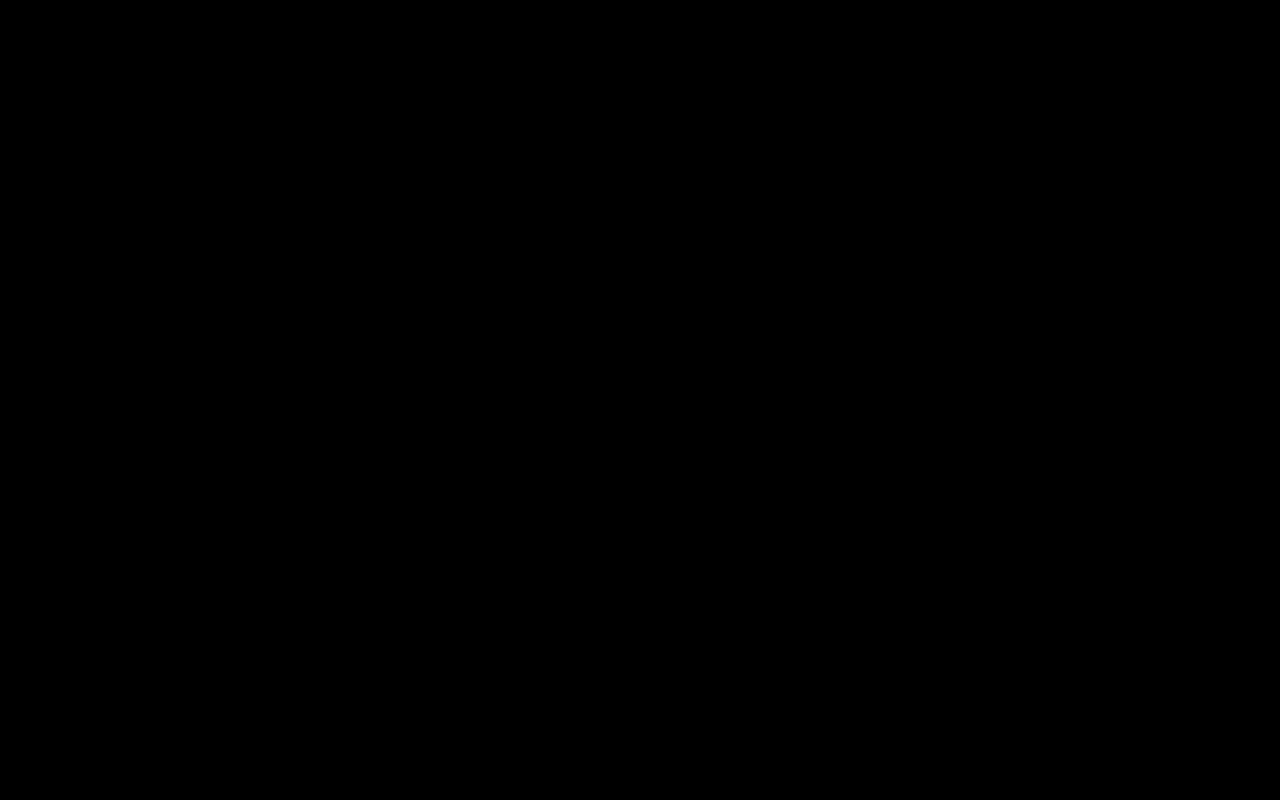
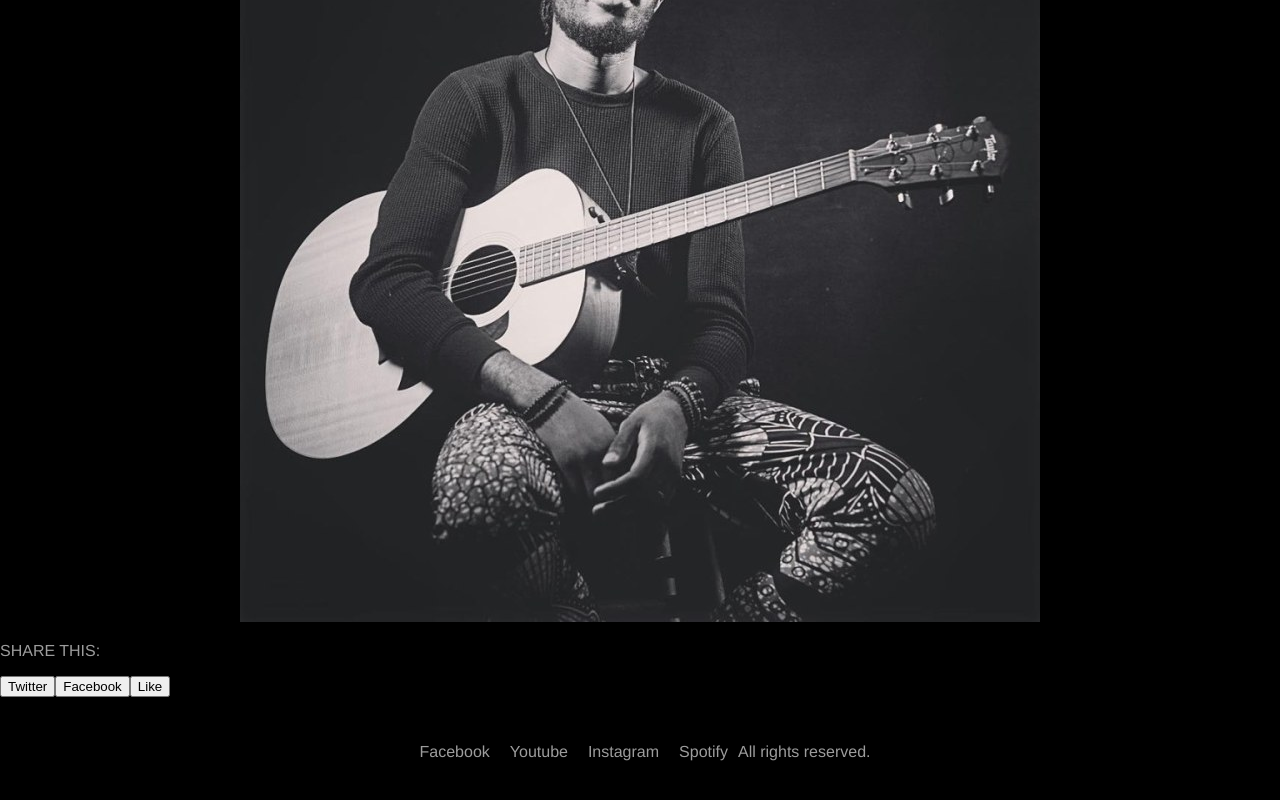
Before and after one commit to carlosmertens/diazno, a Next.js app: page /gallery in a window 1280 px wide. Shown: the part 364-1164 px from the top of the page. Before the commit the page ends 800 px from the top, so only its background shows below. Built offline with nearby package versions, Linux system fonts and the light colour scheme.

Commit message:
create Carousel components

```diff
--- /dev/null
+++ b/components/Carousel.js
@@ -0,0 +1,9 @@
+const Carousel = () => {
+  return (
+    <div className='carousel'>
+      <img src='/img/diazno3.jpg' alt='Diazno' />
+    </div>
+  );
+};
+
+export default Carousel;
--- a/pages/gallery.js
+++ b/pages/gallery.js
@@ -1,11 +1,15 @@
 // import styles from '../styles/Home.module.css';
 import PageLayout from '../components/PageLayout';
+import Carousel from '../components/Carousel';
+import ShareSocial from '../components/ShareSocial';
 
 const Gallery = () => {
   return (
     <PageLayout>
       <main className='{styles.main}'>
         <h1 className='{styles.title}'>Gallery</h1>
+        <Carousel />
+        <ShareSocial />
       </main>
     </PageLayout>
   );
--- a/pages/index.js
+++ b/pages/index.js
@@ -3,15 +3,15 @@ import Description from '../components/Description';
 import UpcomingDates from '../components/UpcomingDates';
 import PreviousDates from '../components/PreviousDates';
 import ShareSocial from '../components/ShareSocial';
+import Carousel from '../components/Carousel';
 
 export default function Home() {
   return (
     <PageLayout>
       <main>
         <h1>Home</h1>
-        <div className='carousel'>
-          <img src='/img/diazno3.jpg' alt='Diazno' />
-        </div>
+
+        <Carousel />
 
         <Description />
 
```
